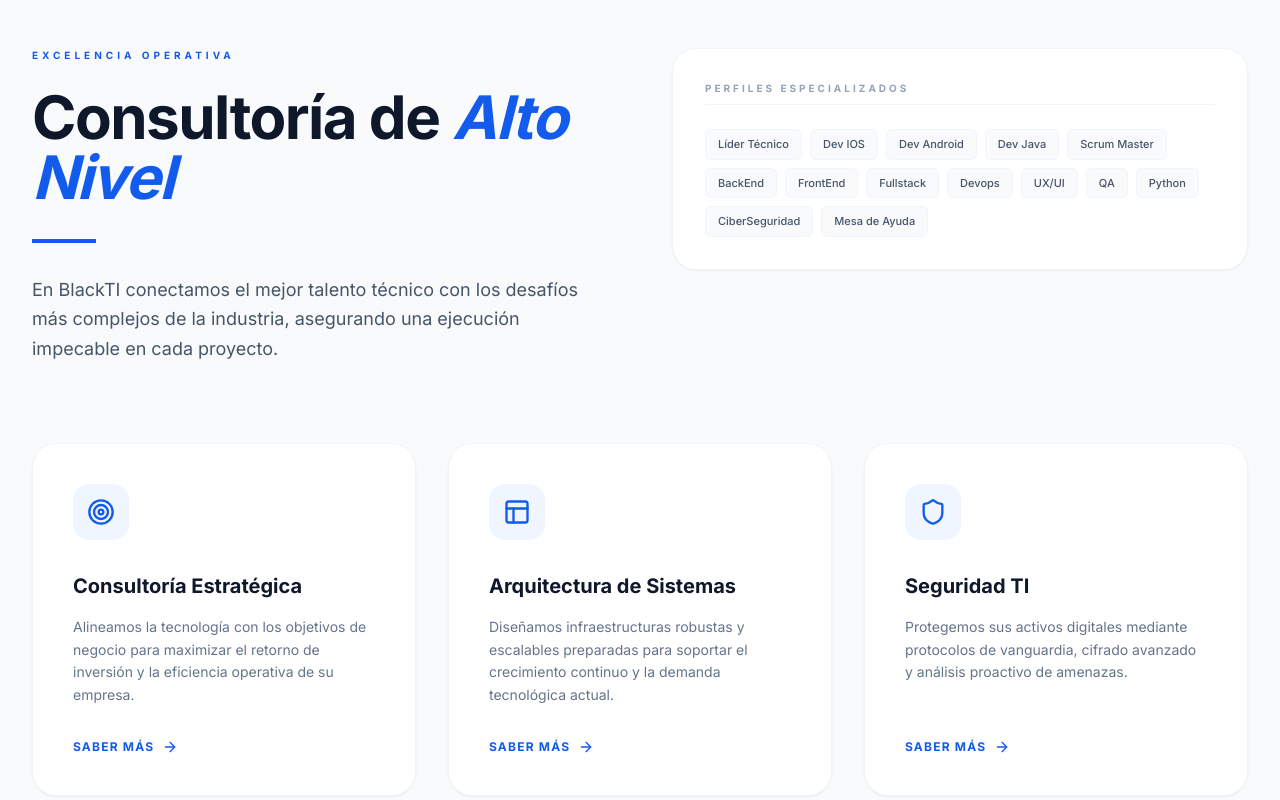
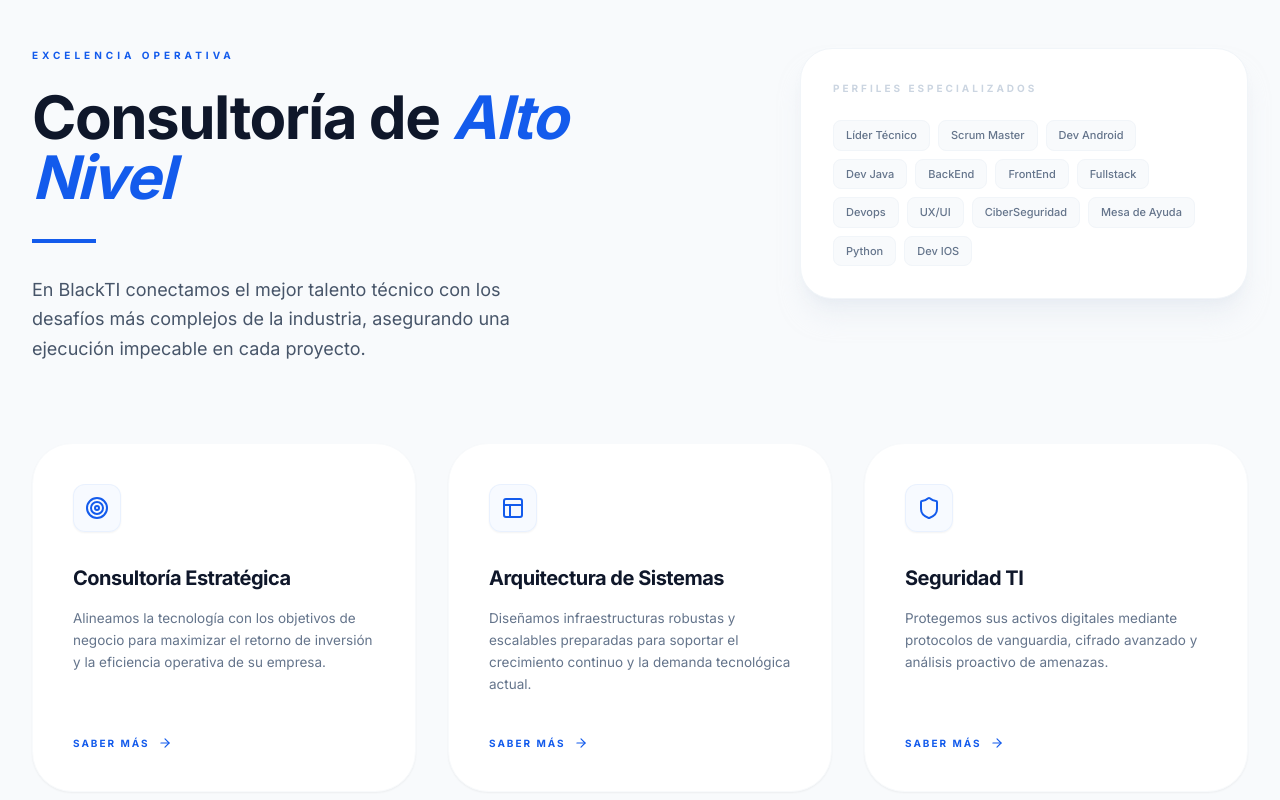
Before and after one commit to asinomas/paginaultima, a React (Vite) app in the folder Pagina_ultima/: page / in a window 1280 px wide. Shown: the part 880-1680 px from the top of the page. Built offline with nearby package versions, Linux system fonts and the light colour scheme.

Commit message:
Update Services.tsx

```diff
--- a/Pagina_ultima/src/components/Services.tsx
+++ b/Pagina_ultima/src/components/Services.tsx
@@ -2,9 +2,9 @@
 import { Shield, Layout, Target, ArrowRight } from 'lucide-react';
 
 const profiles = [
-  "Líder Técnico", "Dev IOS", "Dev Android", "Dev Java", "Scrum Master",
-  "BackEnd", "FrontEnd", "Fullstack", "Devops", "UX/UI", "QA",
-  "Python", "CiberSeguridad", "Mesa de Ayuda"
+  "Líder Técnico", "Scrum Master", "Dev Android", "Dev Java",
+  "BackEnd", "FrontEnd", "Fullstack", "Devops", "UX/UI",
+  "CiberSeguridad", "Mesa de Ayuda", "Python", "Dev IOS"
 ];
 
 const HighLevelConsulting: React.FC = () => {
@@ -12,11 +12,11 @@
     <section className="bg-slate-50 py-24 md:py-32">
       <div className="max-w-7xl mx-auto px-6 lg:px-8">
 
-        {/* FILA SUPERIOR: Título + Perfiles Especializados */}
-        <div className="grid grid-cols-1 lg:grid-cols-2 gap-16 items-start mb-20">
+        {/* PARTE SUPERIOR: Título (Izquierda) y Perfiles (Derecha) */}
+        <div className="flex flex-col lg:flex-row justify-between items-start gap-12 mb-20">
 
-          {/* Lado Izquierdo: Título Principal */}
-          <div className="max-w-xl">
+          {/* Bloque de Texto */}
+          <div className="max-w-2xl">
             <span className="text-[10px] font-bold tracking-[0.4em] text-[#135bec] uppercase mb-6 block">
               Excelencia Operativa
             </span>
@@ -24,21 +24,21 @@
               Consultoría de <span className="text-[#135bec] italic">Alto Nivel</span>
             </h3>
             <div className="w-16 h-1 bg-[#135bec] mb-8"></div>
-            <p className="text-lg text-slate-600 leading-relaxed">
+            <p className="text-lg text-slate-600 leading-relaxed max-w-lg">
               En BlackTI conectamos el mejor talento técnico con los desafíos más complejos de la industria, asegurando una ejecución impecable en cada proyecto.
             </p>
           </div>
 
-          {/* Lado Derecho: Solo Perfiles Especializados */}
-          <div className="bg-white p-8 rounded-3xl shadow-sm border border-slate-100">
-            <h4 className="text-[10px] font-bold tracking-[0.3em] text-slate-400 uppercase mb-6 border-b border-slate-100 pb-2">
+          {/* Bloque de Perfiles (Contenedor Flotante) */}
+          <div className="bg-white p-8 rounded-[2rem] shadow-xl shadow-slate-200/50 border border-slate-100 max-w-md w-full">
+            <h4 className="text-[10px] font-bold tracking-[0.3em] text-slate-300 uppercase mb-6">
               Perfiles Especializados
             </h4>
             <div className="flex flex-wrap gap-2">
               {profiles.map((profile, index) => (
                 <span
                   key={index}
-                  className="px-3 py-1.5 bg-slate-50 text-slate-600 text-[11px] font-medium rounded-md border border-slate-100 hover:border-[#135bec] hover:text-[#135bec] transition-all cursor-default"
+                  className="px-3 py-1.5 bg-slate-50 text-slate-500 text-[11px] font-medium rounded-lg border border-slate-100 hover:border-[#135bec] hover:text-[#135bec] transition-all cursor-default"
                 >
                   {profile}
                 </span>
@@ -47,57 +47,47 @@
           </div>
         </div>
 
-        {/* FILA INFERIOR: Las 3 Tarjetas con "Saber más" */}
+        {/* PARTE INFERIOR: Tarjetas de Servicios */}
         <div className="grid grid-cols-1 md:grid-cols-3 gap-8">
           {/* Tarjeta 1 */}
-          <div className="bg-white p-10 rounded-3xl shadow-sm border border-slate-100 hover:shadow-xl transition-all duration-300 group flex flex-col h-full">
-            <div className="w-14 h-14 bg-blue-50 rounded-2xl flex items-center justify-center mb-8 group-hover:bg-[#135bec] transition-colors">
-              <Target className="text-[#135bec] group-hover:text-white" size={28} />
-            </div>
-            <h4 className="text-xl font-bold text-slate-900 mb-4">Consultoría Estratégica</h4>
-            <p className="text-slate-500 leading-relaxed text-sm mb-8 flex-grow">
-              Alineamos la tecnología con los objetivos de negocio para maximizar el retorno de inversión y la eficiencia operativa de su empresa.
-            </p>
-            <button className="flex items-center text-[#135bec] font-bold text-xs uppercase tracking-widest group/btn">
-              Saber más
-              <ArrowRight className="ml-2 transition-transform group-hover/btn:translate-x-1" size={16} />
-            </button>
-          </div>
-
+          <ServiceCard
+            Icon={Target}
+            title="Consultoría Estratégica"
+            description="Alineamos la tecnología con los objetivos de negocio para maximizar el retorno de inversión y la eficiencia operativa de su empresa."
+          />
           {/* Tarjeta 2 */}
-          <div className="bg-white p-10 rounded-3xl shadow-sm border border-slate-100 hover:shadow-xl transition-all duration-300 group flex flex-col h-full">
-            <div className="w-14 h-14 bg-blue-50 rounded-2xl flex items-center justify-center mb-8 group-hover:bg-[#135bec] transition-colors">
-              <Layout className="text-[#135bec] group-hover:text-white" size={28} />
-            </div>
-            <h4 className="text-xl font-bold text-slate-900 mb-4">Arquitectura de Sistemas</h4>
-            <p className="text-slate-500 leading-relaxed text-sm mb-8 flex-grow">
-              Diseñamos infraestructuras robustas y escalables preparadas para soportar el crecimiento continuo y la demanda tecnológica actual.
-            </p>
-            <button className="flex items-center text-[#135bec] font-bold text-xs uppercase tracking-widest group/btn">
-              Saber más
-              <ArrowRight className="ml-2 transition-transform group-hover/btn:translate-x-1" size={16} />
-            </button>
-          </div>
-
+          <ServiceCard
+            Icon={Layout}
+            title="Arquitectura de Sistemas"
+            description="Diseñamos infraestructuras robustas y escalables preparadas para soportar el crecimiento continuo y la demanda tecnológica actual."
+          />
           {/* Tarjeta 3 */}
-          <div className="bg-white p-10 rounded-3xl shadow-sm border border-slate-100 hover:shadow-xl transition-all duration-300 group flex flex-col h-full">
-            <div className="w-14 h-14 bg-blue-50 rounded-2xl flex items-center justify-center mb-8 group-hover:bg-[#135bec] transition-colors">
-              <Shield className="text-[#135bec] group-hover:text-white" size={28} />
-            </div>
-            <h4 className="text-xl font-bold text-slate-900 mb-4">Seguridad TI</h4>
-            <p className="text-slate-500 leading-relaxed text-sm mb-8 flex-grow">
-              Protegemos sus activos digitales mediante protocolos de vanguardia, cifrado avanzado y análisis proactivo de amenazas.
-            </p>
-            <button className="flex items-center text-[#135bec] font-bold text-xs uppercase tracking-widest group/btn">
-              Saber más
-              <ArrowRight className="ml-2 transition-transform group-hover/btn:translate-x-1" size={16} />
-            </button>
-          </div>
+          <ServiceCard
+            Icon={Shield}
+            title="Seguridad TI"
+            description="Protegemos sus activos digitales mediante protocolos de vanguardia, cifrado avanzado y análisis proactivo de amenazas."
+          />
         </div>
-
       </div>
     </section>
   );
 };
 
+// Sub-componente para las tarjetas para mantener el código limpio
+const ServiceCard = ({ Icon, title, description }: { Icon: any, title: string, description: string }) => (
+  <div className="bg-white p-10 rounded-[2.5rem] shadow-sm border border-slate-50 hover:shadow-xl transition-all duration-500 group flex flex-col h-full">
+    <div className="w-12 h-12 bg-blue-50/50 rounded-xl flex items-center justify-center mb-8 group-hover:bg-[#135bec] transition-all duration-300 shadow-sm border border-blue-100/50">
+      <Icon className="text-[#135bec] group-hover:text-white" size={24} />
+    </div>
+    <h4 className="text-xl font-bold text-slate-900 mb-4 tracking-tight">{title}</h4>
+    <p className="text-slate-500 leading-relaxed text-[13.5px] mb-10 flex-grow">
+      {description}
+    </p>
+    <button className="flex items-center text-[#135bec] font-bold text-[10px] uppercase tracking-[0.2em] group/btn transition-all">
+      Saber más
+      <ArrowRight className="ml-2 transition-transform group-hover/btn:translate-x-1" size={14} />
+    </button>
+  </div>
+);
+
 export default HighLevelConsulting;
```
